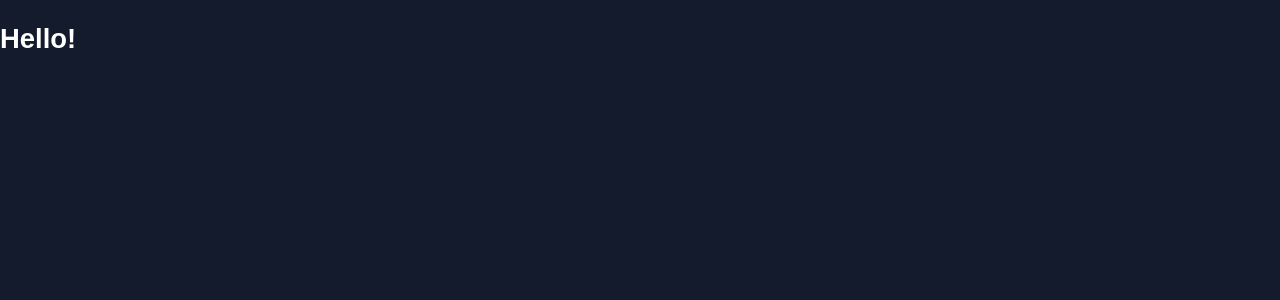
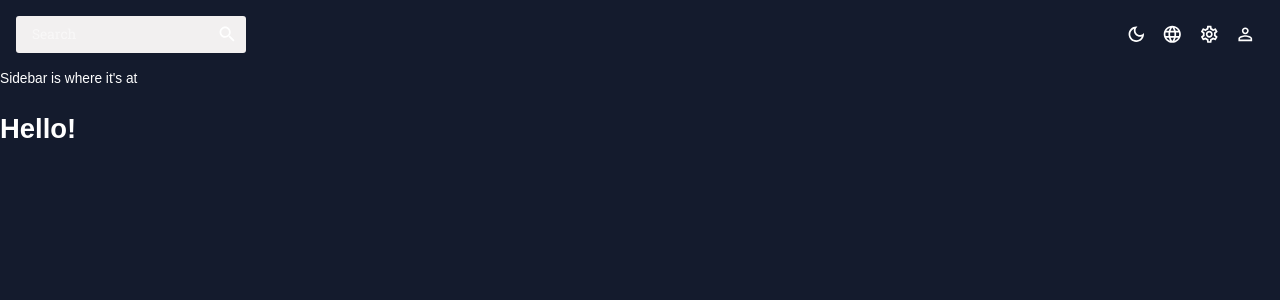
Before and after one commit to cmv303/recetasmoreiras, a React (Create React App) app in the folder recetasmoreiras/: page / in a window 1280 px wide. Shown: the top 300 px of the page. Built offline with nearby package versions, Linux system fonts and the light colour scheme; the HTML template or start-up script is replaced by a standard one.

Commit message:
worked on topbar icons including adding functionality to light and darkmode toggle

```diff
--- a/recetasmoreiras/src/App.js
+++ b/recetasmoreiras/src/App.js
@@ -1,5 +1,9 @@
 import { ColorModeContext, useMode } from './theme';
 import { CssBaseline, ThemeProvider } from '@mui/material';
+import { Routes, Route } from 'react-router-dom';
+import Topbar from './scenes/global/Topbar';
+import Sidebar from './scenes/global/SideNavbar';
+// import Dashboard from "./scenes/dashboard";
 
 function App() {
   const [theme, colorMode] = useMode();
@@ -9,11 +13,16 @@ function App() {
       <ThemeProvider theme={theme}>
         <CssBaseline />
         <div className="app">
-          <main className='content'>
+          <main className="content">
+            <aside>
+              <Topbar />
+            </aside>
+            <nav>
+              <Sidebar />
+            </nav>
             <h1>Hello!</h1>
           </main>
         </div>
-        ;
       </ThemeProvider>
     </ColorModeContext.Provider>
   );
--- a/recetasmoreiras/src/scenes/global/Sidebar.js
+++ b/recetasmoreiras/src/scenes/global/SideNavbar.js
@@ -1,5 +1,5 @@
 function Sidebar() {
-  return <aside>Sidebar!</aside>;
+  return <nav>Sidebar is where it's at</nav>;
 }
 
 export default Sidebar;
--- a/recetasmoreiras/src/scenes/global/Topbar.js
+++ b/recetasmoreiras/src/scenes/global/Topbar.js
@@ -1,5 +1,53 @@
-function TopBar() {
-  return <aside>TopBar </aside>;
+import { Box, IconButton, useTheme, InputBase, Icon } from '@mui/material';
+import { useContext } from 'react';
+import { ColorModeContext, tokens } from '../../theme';
+import LightModeOutlined from '@mui/icons-material/LightModeOutlined';
+import DarkModeOutlined from '@mui/icons-material/DarkModeOutlined';
+import SettingsOutlinedIcon from '@mui/icons-material/SettingsOutlined';
+import SearchIcon from '@mui/icons-material/SearchOutlined';
+import PersonOutlinedIcon from '@mui/icons-material/PersonOutline';
+import LanguageIcon from '@mui/icons-material/LanguageOutlined';
+
+function Topbar() {
+  const theme = useTheme();
+  const colors = tokens(theme.palette.mode);
+  const colorMode = useContext(ColorModeContext);
+  return (
+    <Box display="flex" justifyContent="space-between" padding={2}>
+      {/* SEARCH BAR, left side */}
+      <Box
+        display="flex"
+        backgroundColor={colors.primary[400]}
+        borderRadius="3px"
+      >
+        <InputBase sx={{ marginLeft: 2, flex: 1 }} placeholder="Search" />
+        <IconButton type="button" sx={{ padding: 1 }}>
+          <SearchIcon />
+        </IconButton>
+      </Box>
+
+      {/* ICONS, right side */}
+      <Box display="flex">
+        <IconButton onClick={colorMode.toggleColorMode}>
+          {theme.palette.mode === 'dark' ? (
+            <DarkModeOutlined />
+          ) : (
+            <LightModeOutlined />
+          )}
+        </IconButton>
+        <IconButton>
+          <LanguageIcon />
+        </IconButton>
+        <IconButton>
+          <SettingsOutlinedIcon />
+        </IconButton>
+
+        <IconButton>
+          <PersonOutlinedIcon />
+        </IconButton>
+      </Box>
+    </Box>
+  );
 }
 
-export default TopBar;
+export default Topbar;
```
